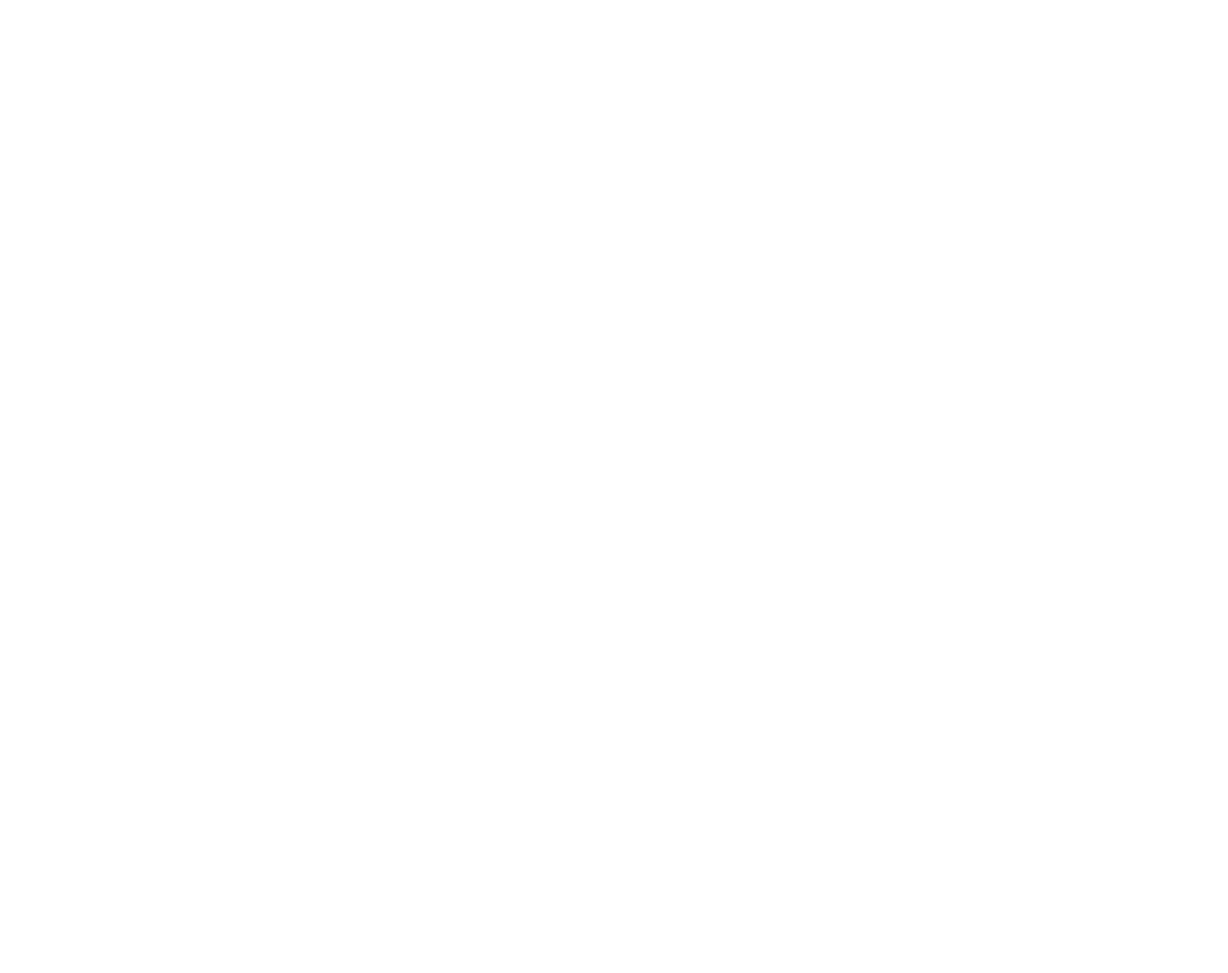
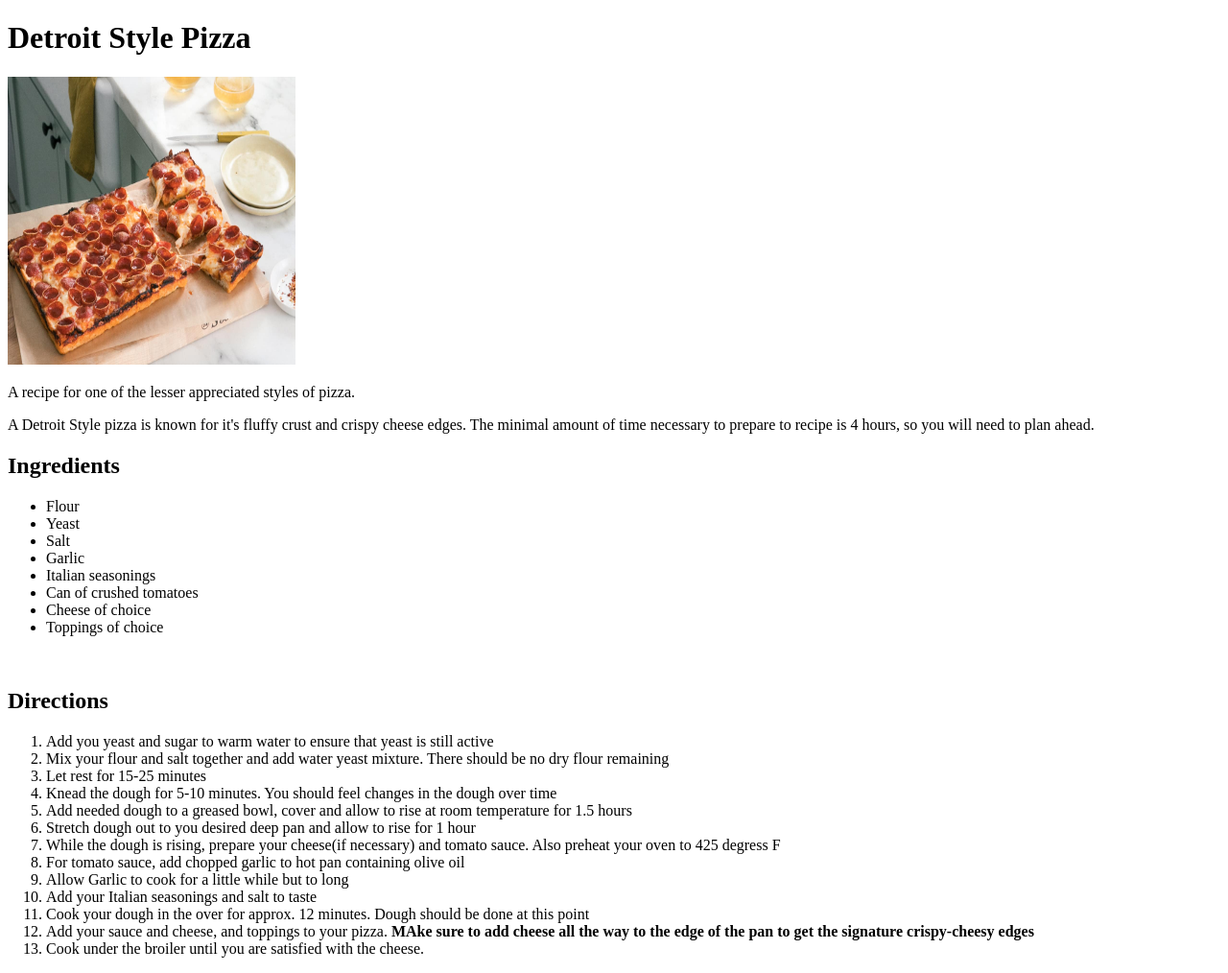
Before and after one commit to EricLeron/odin_recipes, a plain HTML site: page recipes/pizza.html in a window 1280 px wide. Shown: the whole page at 96% size. Before the commit the page ends 800 px from the top, so only its background shows below. Drawn offline with Linux system fonts and the light colour scheme.

Commit message:
Added everything but need to preview it all together

```diff
--- a/recipes/pizza.html
+++ b/recipes/pizza.html
@@ -6,6 +6,40 @@
     <title>Document</title>
 </head>
 <body>
+    <h1>Detroit Style Pizza</h1>
 
+    <img src="../img/pizza.jpg" alt="A piece of pot pie"
+    height="300" width="300">
+    <br>
+    <p>A recipe for one of the lesser appreciated styles of pizza. </p>
+    <p>A Detroit Style pizza is known for it's fluffy crust and crispy cheese edges. The minimal amount of time necessary to prepare to recipe is 4 hours, so you will need to plan ahead. </p>
+    <h2>Ingredients</h2>
+    <ul>
+        <li>Flour</li>
+        <li>Yeast</li>
+        <li>Salt</li>
+        <li>Garlic</li>
+        <li>Italian seasonings</li>
+        <li>Can of crushed tomatoes</li>
+        <li>Cheese of choice</li>
+        <li>Toppings of choice</li>
+    </ul>
+    <br>
+    <h2>Directions</h2>
+    <ol>
+        <li>Add you yeast and sugar to warm water to ensure that yeast is still active</li>
+        <li>Mix your flour and salt together and add water yeast mixture. There should be no dry flour remaining</li>
+        <li>Let rest for 15-25 minutes</li>
+        <li>Knead the dough for 5-10 minutes. You should feel changes in the dough over time</li>
+        <li>Add needed dough to a greased bowl, cover and allow to rise at room temperature for 1.5 hours</li>
+        <li>Stretch dough out to you desired deep pan and allow to rise for 1 hour</li>
+        <li>While the dough is rising, prepare your cheese(if necessary) and tomato sauce. Also preheat your oven to 425 degress F</li>
+        <li>For tomato sauce, add chopped garlic to hot pan containing olive oil</li>
+        <li>Allow Garlic to cook for a little while but to long</li>
+        <li>Add your Italian seasonings and salt to taste</li>
+        <li>Cook your dough in the over for approx. 12 minutes. Dough should be done at this point</li>
+        <li>Add your sauce and cheese, and toppings to your pizza. <strong>MAke sure to add cheese all the way to the edge of the pan to get the signature crispy-cheesy edges</strong></li>
+        <li>Cook under the broiler until you are satisfied with the cheese.</li>
+    </ol>
 </body>
 </html>
```
Also changed, not shown: recipes/cinnamonrolls.html (+23 -0 lines), recipes/friedrice.html (deleted, +0 -11 lines), recipes/potpie.html (+29 -1 lines).
